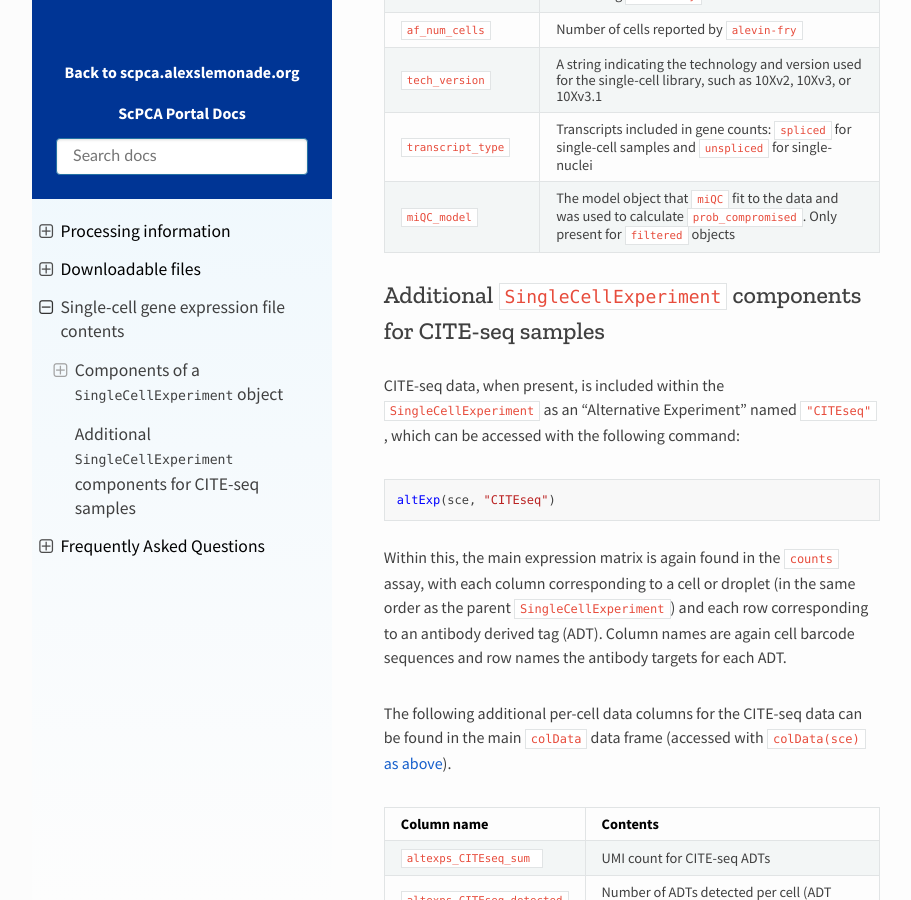
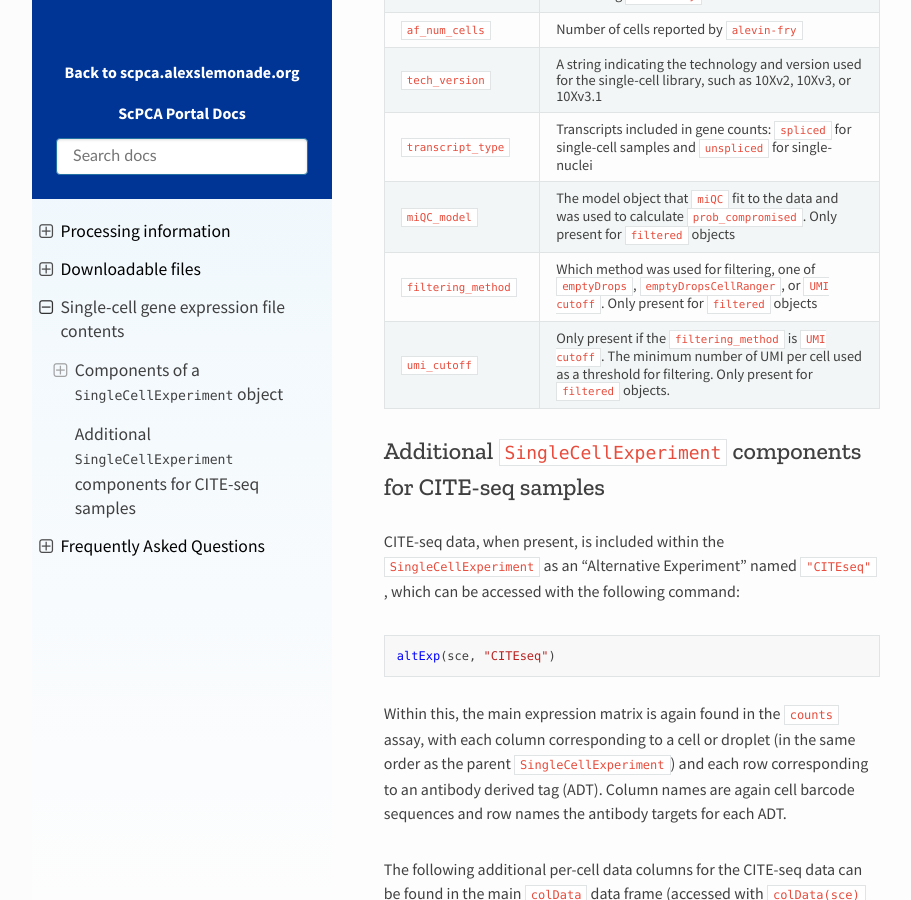
Before and after one commit to DongzeHE/scpca-docs, a Sphinx documentation site: the page built from docs/sce_file_contents.md, in a window 1280 px wide and 900 px high, scrolled down 3156 px. Shown: the whole window, without its empty margins (158-1069 px from the left). Built offline with Sphinx 7.4.7 and the Read the Docs theme 2.0.0, drawn with Linux system fonts in a browser that asks for light colours.

Commit message:
add filtering method to metadata in sce contents

```diff
--- a/docs/sce_file_contents.md
+++ b/docs/sce_file_contents.md
@@ -93,7 +93,8 @@ expt_metadata <- metadata(sce)
 | `tech_version`      | A string indicating the technology and version used for the single-cell library, such as 10Xv2, 10Xv3, or 10Xv3.1              |
 | `transcript_type`   | Transcripts included in gene counts: `spliced` for single-cell samples and `unspliced` for single-nuclei                       |
 | `miQC_model`        | The model object that `miQC` fit to the data and was used to calculate `prob_compromised`. Only present for `filtered` objects |
-
+| `filtering_method`  | Which method was used for filtering, one of `emptyDrops`, `emptyDropsCellRanger`, or `UMI cutoff`. Only present for `filtered` objects |
+| `umi_cutoff`        | Only present if the `filtering_method` is `UMI cutoff`. The minimum number of UMI per cell used as a threshold for filtering. Only present for `filtered` objects.  |
 
 ## Additional `SingleCellExperiment` components for CITE-seq samples
 
```
